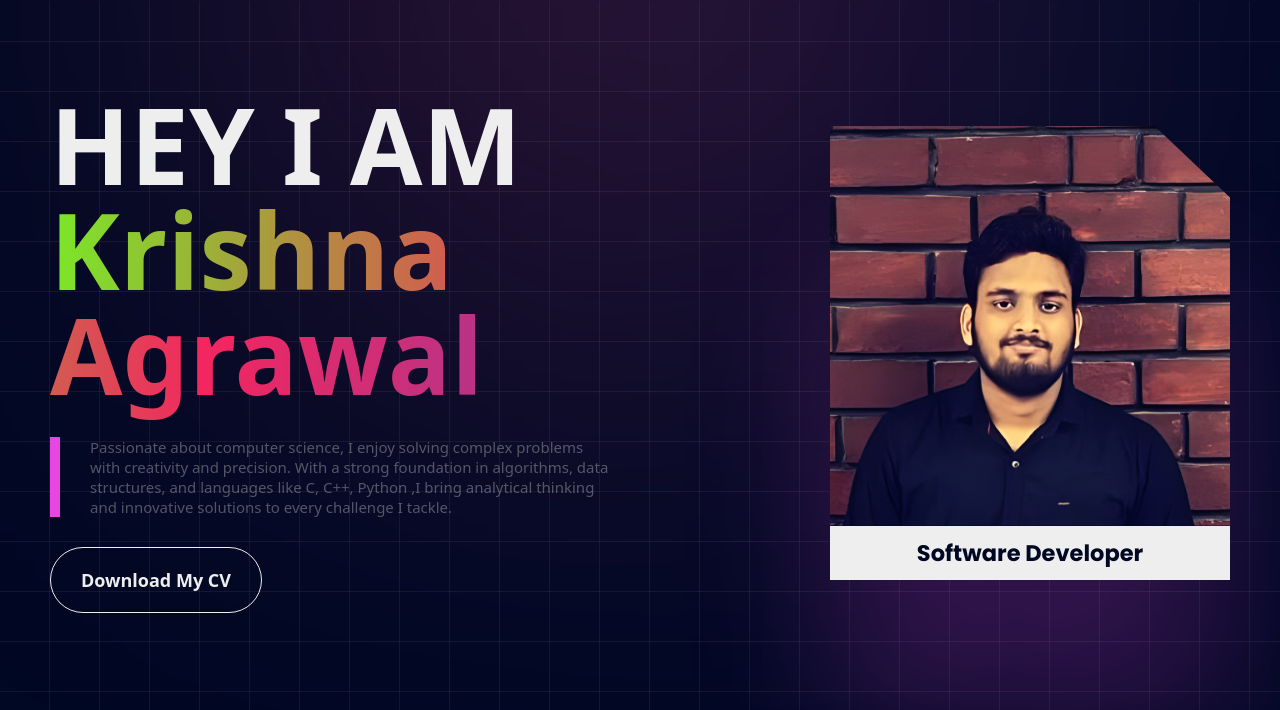
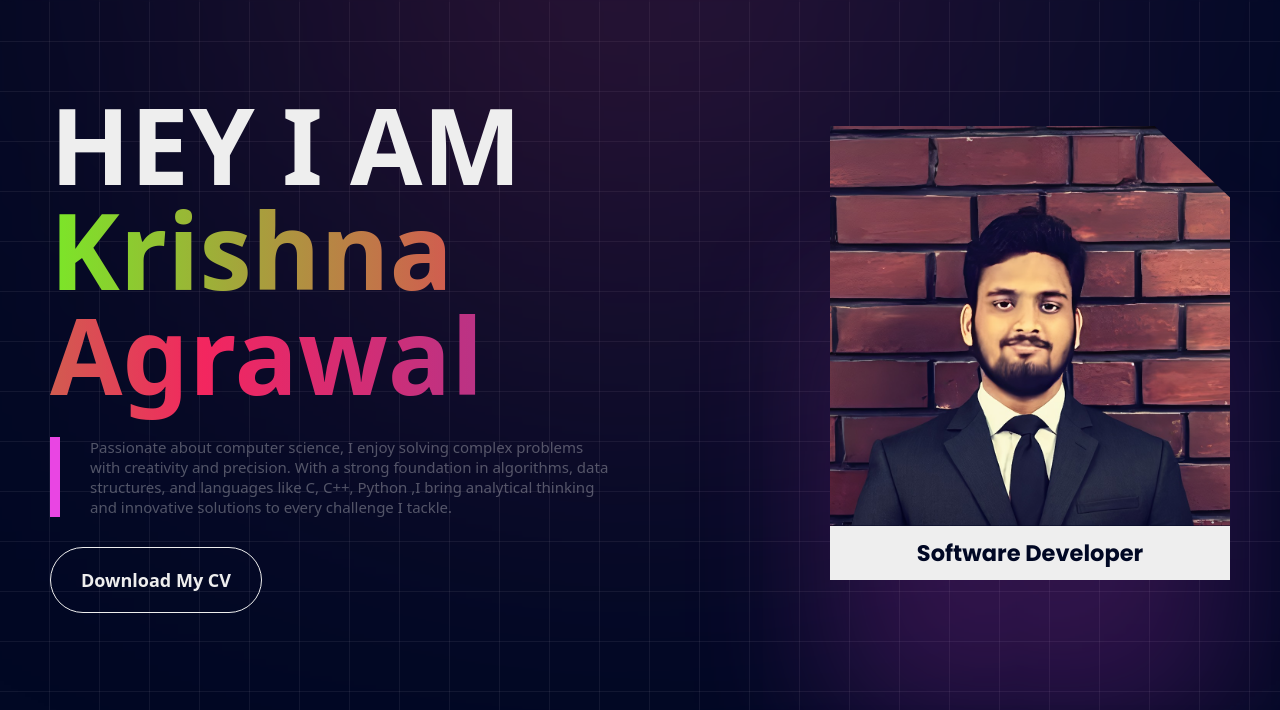
Before and after one commit to KrishnaCodeCrafter/MyPortfolio, a plain HTML site: page index.html in a window 1280 px wide. Shown: the part 58-768 px from the top of the page. Drawn offline with Linux system fonts and the light colour scheme; a web font is replaced by a local one.

Commit message:
updateProfileImage

```diff
--- a/index.html
+++ b/index.html
@@ -42,7 +42,7 @@
       </div>
       <div class="avatar">
         <div class="card">
-          <img src="assets/Krishna.png" alt="Krishna Agrawal" />
+          <img src="assets/Krishna.jpg" alt="Krishna Agrawal" />
           <div class="info">
             <div>Software Developer</div>
           </div>
```
Also changed, not shown: assets/Krishna.jpg (added), assets/Krishna.png (deleted).
